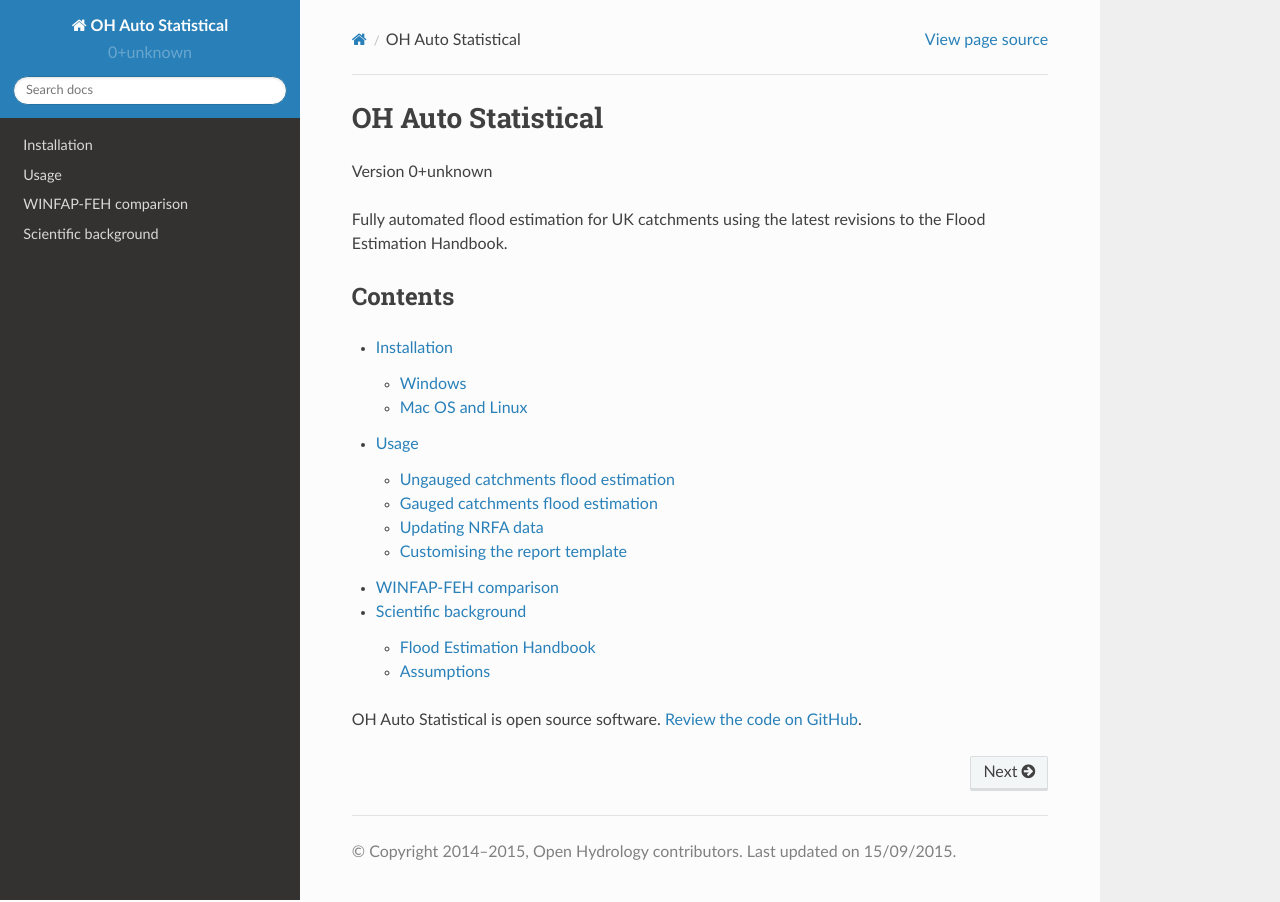
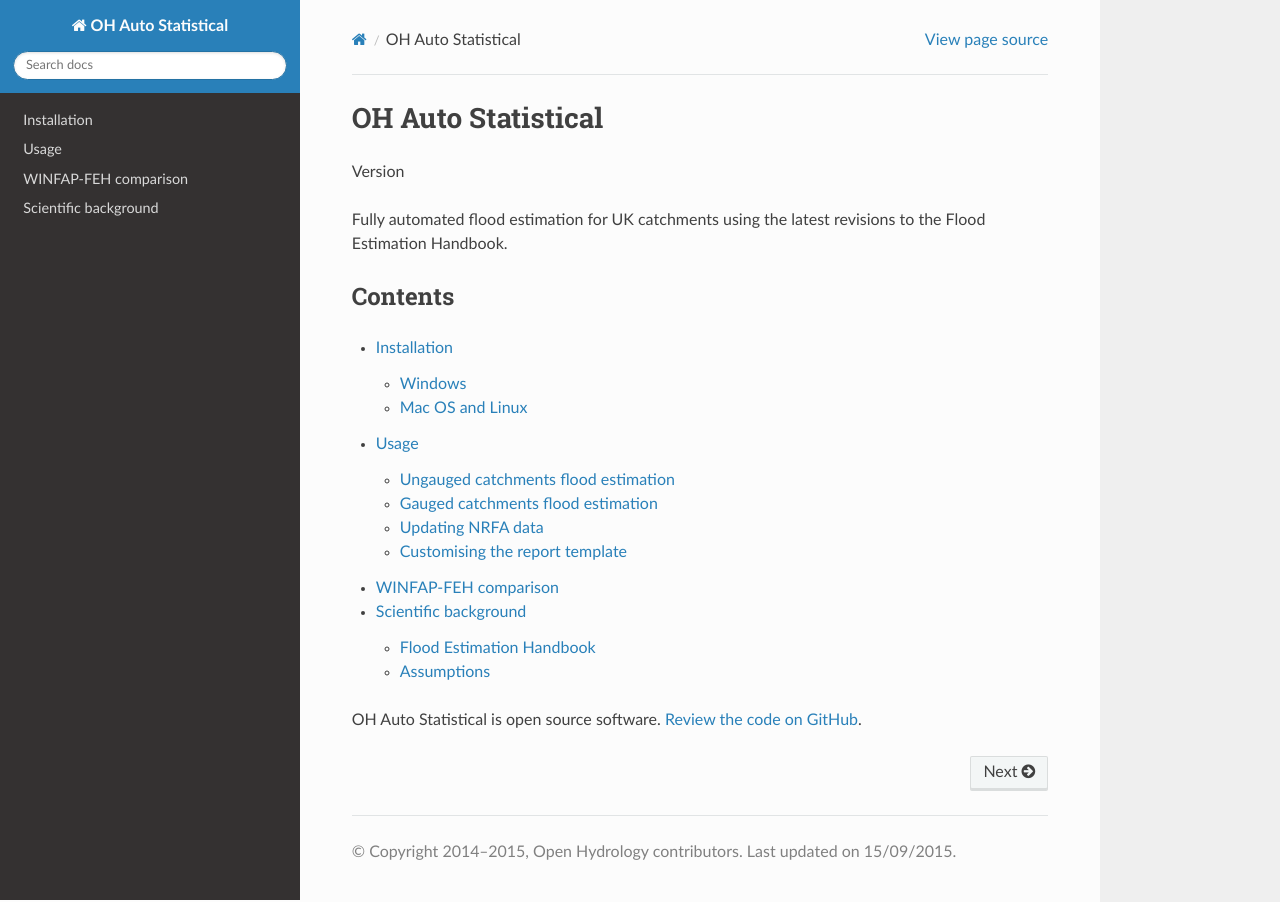
Before and after one commit to OpenHydrology/OH-Auto-Statistical, a Sphinx documentation site: the page built from docs/source/index.rst, in a window 1280 px wide. Built offline with Sphinx 7.4.7 and the Read the Docs theme 2.0.0, drawn with Linux system fonts in a browser that asks for light colours; part of the change alters nothing that is shown.

```diff
--- a/docs/source/conf.py
+++ b/docs/source/conf.py
@@ -10,22 +10,30 @@ autodoc_mock_imports = [
     'scipy', 'scipy.misc', 'scipy.stats', 'scipy.stats._continuous_distns', 'scipy.special',
     'floodestimation'
 ]
-sys.path.insert(0, os.path.abspath('../..'))
-sys.path.insert(0, os.path.abspath('../../autostatistical'))
+#sys.path.insert(0, os.path.abspath('../..'))
+#sys.path.insert(0, os.path.abspath('../../autostatistical'))
 
 # -- General configuration ------------------------------------------------
 
 needs_sphinx = '1.3'
 extensions = [
-    'sphinx.ext.autodoc',
-    'sphinx.ext.doctest',
+#    'sphinx.ext.autodoc',
+#    'sphinx.ext.doctest',
 ]
 source_suffix = '.rst'
 master_doc = 'index'
 project = 'OH Auto Statistical'
 copyright = '2014‒{}, Open Hydrology contributors'.format(date.today().year)
-import autostatistical
-release = autostatistical.__version__
+
+sys.path.insert(0, '../') # to get the versioneer module
+
+import imp
+fp, pathname, description = imp.find_module('versioneer')
+print(pathname)
+versioneer = imp.load_module('versioneer', fp, pathname, description)
+del imp
+
+release = versioneer.get_version()
 version = '.'.join(release.split('.')[:2])
 pygments_style = 'sphinx'
 
```
